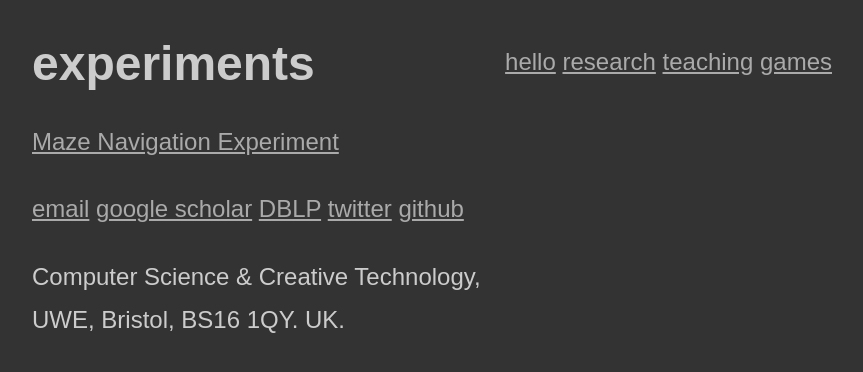
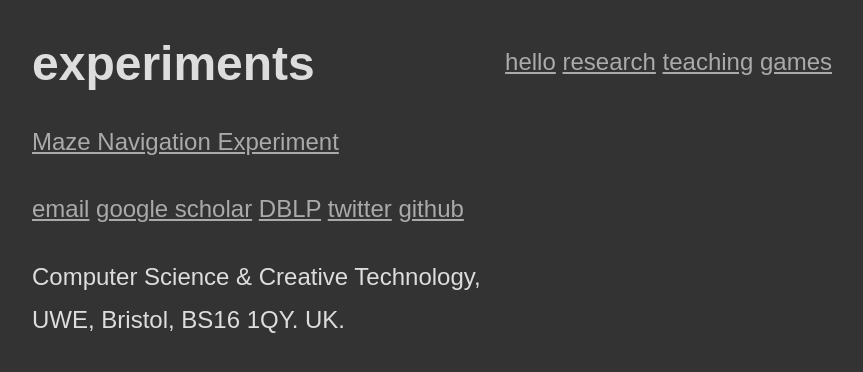
Before and after one commit to seanbutler/www.seanbutler.net, a Jekyll site: the page built from experiments/index.html, in a window 1280 px wide. Shown: the top 372 px of the page, without its empty margins (208-1071 px from the left). Built offline with Jekyll 4.4.1, drawn with Linux system fonts in a browser that asks for light colours.

Commit message:
lighter text

```diff
--- a/css/main.css
+++ b/css/main.css
@@ -5,7 +5,7 @@ body{
     line-height: 1.8;
     font-size: 24px;
     background-color: #333;
-    color: #CCC;
+    color: #DDD;
     padding: 0 1em;
     /* font-weight: lighter; */
 }
```
